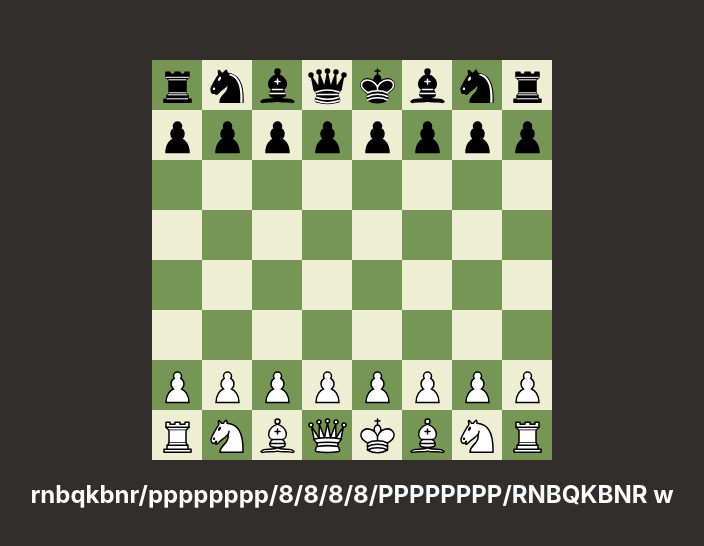
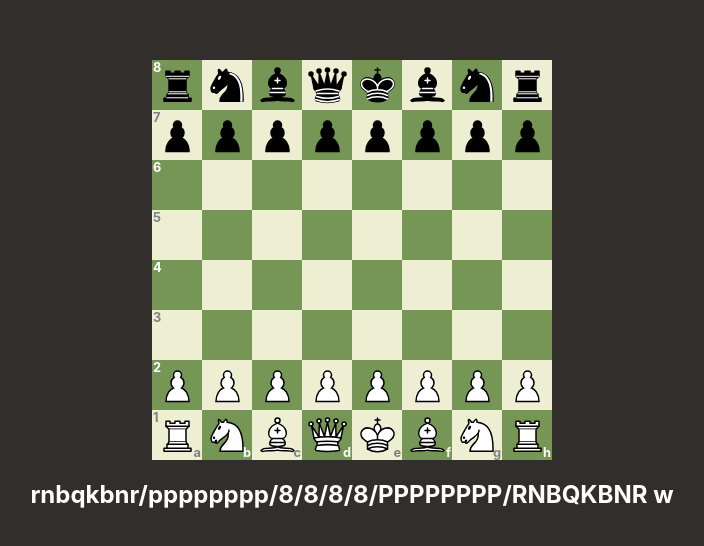
Before and after one commit to TechTrek23/Chess, a React (Create React App) app in the folder src/client-app/: page / in a window 1280 px wide. Shown: the part 106-652 px from the top of the page, without its empty margins (288-992 px from the left). Built offline with nearby package versions, Linux system fonts and the light colour scheme; no server answers.

Commit message:
add rank file hints

```diff
--- a/src/client-app/src/components/Board/Board.scss
+++ b/src/client-app/src/components/Board/Board.scss
@@ -3,10 +3,4 @@
     grid-template-columns: auto auto auto auto auto auto auto auto;
     width: fit-content;
     height: fit-content;
-    div {
-      text-align: center;
-      padding: 20px 0;
-      height: 10px;
-      width: 50px;
-    }
   }
--- a/src/client-app/src/components/Board/Board.tsx
+++ b/src/client-app/src/components/Board/Board.tsx
@@ -15,6 +15,9 @@ import useSound from "use-sound";
 */
 
 function Board() {
+    const alphabeticalFiles = ['a', 'b', 'c', 'd', 'e', 'f', 'g', 'h'];
+    const rankNumbers = ['8', '7', '6', '5', '4', '3', '2', '1'];
+
     // initialize the board
     const [currentBoard, setCurrentBoard] = useState<BoardArray>(convertFenToBoard(fenDefault));
     const [activeCell, setActiveCell] = useState<Coordinate | null>(null);
@@ -69,7 +72,8 @@ function Board() {
     return (
         <>
             <div className="grid-container">
-                {currentBoard.map((row, rowIndex) => {
+                {
+                currentBoard.map((row, rowIndex) => {
                     return (
                         row.map((cell, colIndex) => {
 
@@ -80,6 +84,8 @@ function Board() {
                                 key={`${rowIndex} ${colIndex}`}
                                 piece={cell}
                                 isBlackCell={(rowIndex + colIndex) % 2 === 0}
+                                rowRank = {colIndex == 0 ? rankNumbers[rowIndex] : null}
+                                colFile= {rowIndex == 7 ? alphabeticalFiles[colIndex] : null}
                                 cellIsHighlighted={cellIsHighlighted}
                                 onClick={() => onCellClick({ row: rowIndex, col: colIndex })}
                             />;
--- a/src/client-app/src/components/Cell/Cell.scss
+++ b/src/client-app/src/components/Cell/Cell.scss
@@ -1,20 +1,56 @@
+.cell {
+    position: relative;
+    text-align: center;
+    padding: 20px 0;
+    height: 10px;
+    width: 50px;
+}
+
 .black-cell {
     /* background-color: #ab5e3d; */
     background-color: #769656;
+
     &.highlighted-cell {
         background-color: #bbca2b;
+    }
+
+    .row-rank, .col-file {
+        color: white;
     }
 }
 
 .white-cell {
     /* background-color: #d3ac72; */
     background-color: #eeeed2;
+
     &.highlighted-cell {
         background-color: #f6f668;
+    }
+
+    .row-rank, .col-file {
+        color: gray;
     }
 }
 
 img {
-    position: relative;
-    top: -17px;
+    position: absolute;
+    top: 2.5px;
+    left: 2.5px;
 }
+
+.rank-and-files {
+    font-size: 0.8em;
+    font-weight: bold;
+}
+
+.row-rank {
+    position: absolute;
+    top: 0;
+    left: 1px;
+}
+
+.col-file {
+    position: absolute;
+    bottom: 0;
+    right: 1px;
+}
--- a/src/client-app/src/components/Cell/Cell.tsx
+++ b/src/client-app/src/components/Cell/Cell.tsx
@@ -25,6 +25,8 @@ import "../Board/Board.scss"
 interface Props {
     piece : Piece | null;
     isBlackCell: Boolean;
+    rowRank: string | null;
+    colFile: string | null;
     cellIsHighlighted: boolean;
     onClick: () => void;
 }
@@ -39,12 +41,14 @@ piecesMap.set('queen', [queen_b, queen_w]);
 piecesMap.set('rook', [rook_b, rook_w]);
 
 
-const Cell = ({piece, isBlackCell, cellIsHighlighted, onClick}: Props) => {
+const Cell = ({piece, isBlackCell, rowRank, colFile, cellIsHighlighted, onClick}: Props) => {
     const pieceColor = piece?.color === 'black' ? 0 : 1;
 
     return(
-        <div className={`${isBlackCell? "black-cell": "white-cell"}  ${cellIsHighlighted? "highlighted-cell": ""}`} onClick={() => onClick()}>
+        <div className={`cell ${isBlackCell? "black-cell": "white-cell"}  ${cellIsHighlighted? "highlighted-cell": ""}`} onClick={() => onClick()}>
             <img src={piecesMap.get(piece?.type)?.[pieceColor]} />
+            <div className="row-rank rank-and-files">{rowRank}</div>
+            <div className="col-file rank-and-files">{colFile}</div>
         </div>
     );
 }
```
